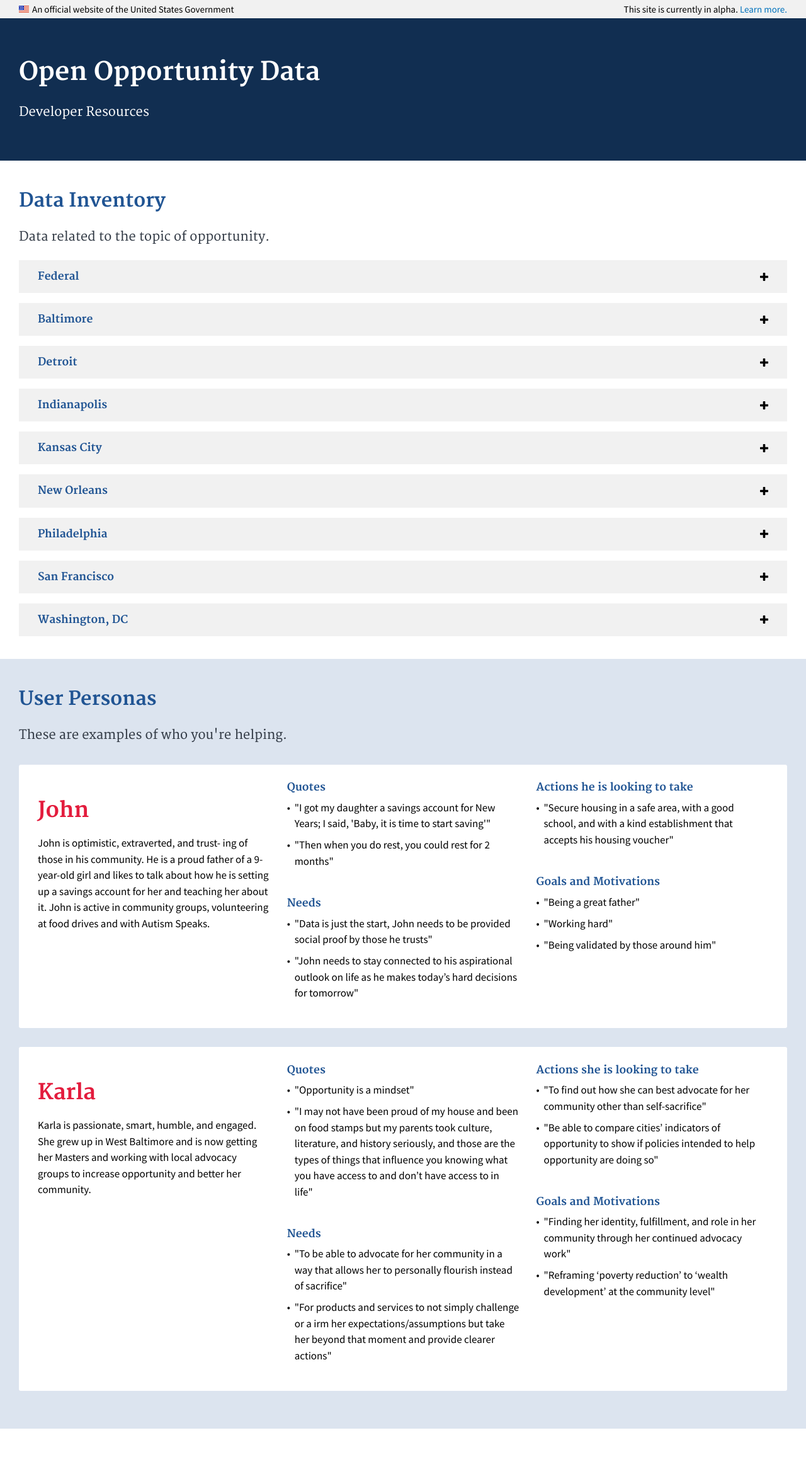
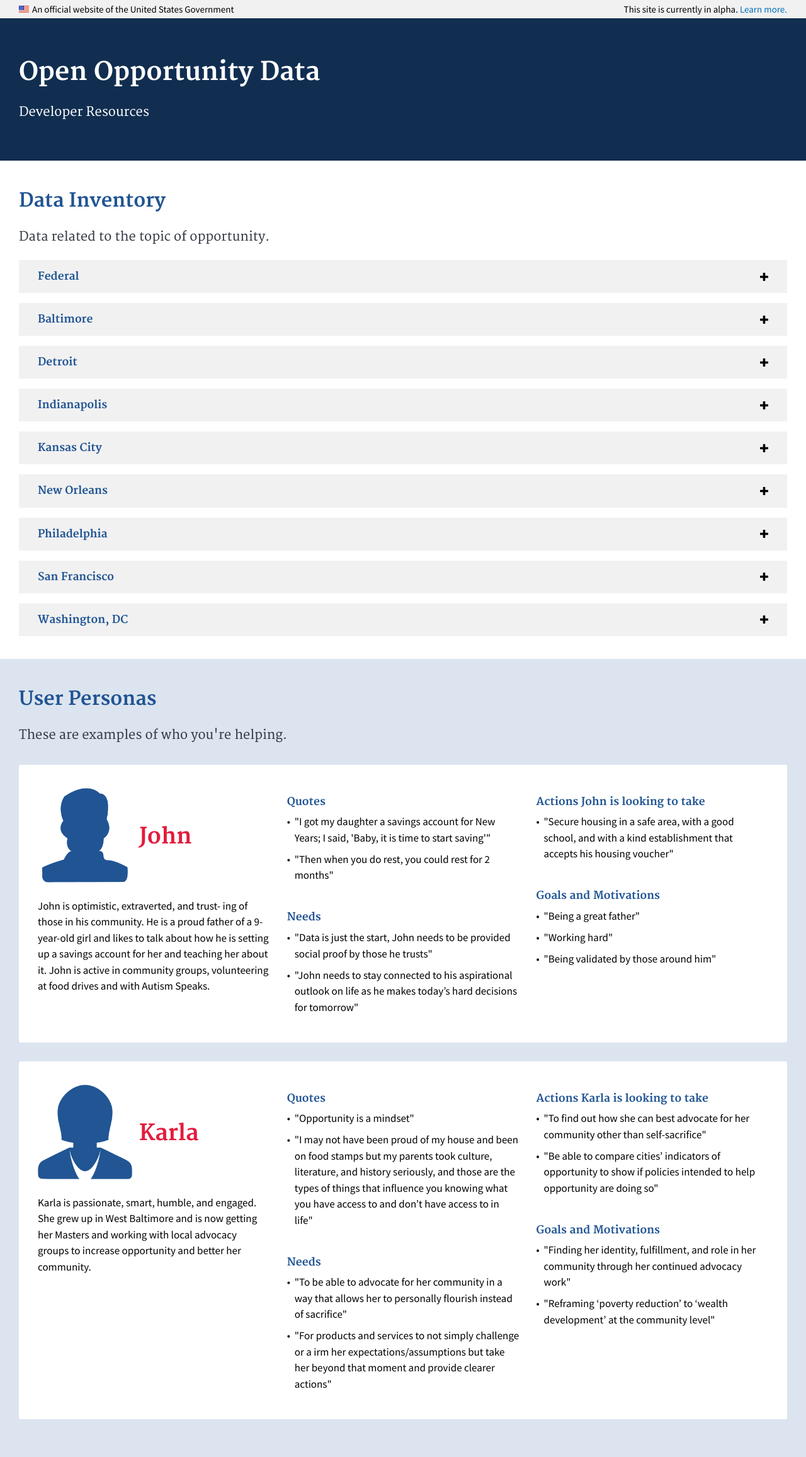
Before and after one commit to presidential-innovation-fellows/open-opportunity-data, a Jekyll site: the page built from index.html, in a window 1280 px wide. Shown: the whole page at 63% size. Built offline with Jekyll 4.4.1, drawn with Linux system fonts in a browser that asks for light colours; before the commit the page ends 2268 px from its top, so only the background shows below that.

Commit message:
Style personas

```diff
--- a/_data/personas/john.yml
+++ b/_data/personas/john.yml
@@ -1,5 +1,5 @@
 name: "John"
-gender: "m"
+gender: "male"
 overview: "John is optimistic, extraverted, and trust- ing of those in his community. He is a proud father of a 9-year-old girl and likes to talk about how he is setting up a savings account for her and teaching her about it. John is active in community groups, volunteering at food drives and with Autism Speaks."
 quotes:
   - "I got my daughter a savings account for New Years; I said, 'Baby, it is time to start saving'"
--- a/_data/personas/karla.yml
+++ b/_data/personas/karla.yml
@@ -1,5 +1,5 @@
 name: "Karla"
-gender: "f"
+gender: "female"
 overview: "Karla is passionate, smart, humble, and engaged. She grew up in West Baltimore and is now getting her Masters and working with local advocacy groups to increase opportunity and better her community."
 quotes:
   - "Opportunity is a mindset"
--- a/css/main.scss
+++ b/css/main.scss
@@ -52,10 +52,21 @@ main > article > * {
   background-color: $color-white;
   border-radius: 3px;
   margin: $grid-margins;
+  padding-top: $grid-margins * .75;
+
+  img.head {
+    height: 15rem;
+    width: 15rem;
+    margin: $grid-margins*.5 $grid-margins*.25 $grid-margins*.25 0;
+    vertical-align: middle;
+  }
 
   .name {
     color: $color-secondary;
-    font-size: 200%;
+    display: inline-block;
+    font-size: 3.5rem;
+    margin-top: $grid-margins;
+    vertical-align: middle;
   }
 }
 
--- a/index_includes/personas.html
+++ b/index_includes/personas.html
@@ -8,6 +8,7 @@
 
     <div class="usa-width-one-third">
       <section>
+        <img class="head" src="{{ site.baseurl }}/img/{{ persona.gender }}-silhouette.png">
         <h3 class="name">{{ persona.name }}</h3>
         <p>{{ persona.overview }}</p>
       </section>
@@ -35,7 +36,7 @@
 
     <div class="usa-width-one-third">
       <section>
-        <h4>Actions {% if persona.gender == 'f' %}s{% endif %}he is looking to take</h4>
+        <h4>Actions {{ persona.name }} is looking to take</h4>
         <ul>
           {% for x in persona.actions %}
             <li>"{{ x }}"</li>
```
